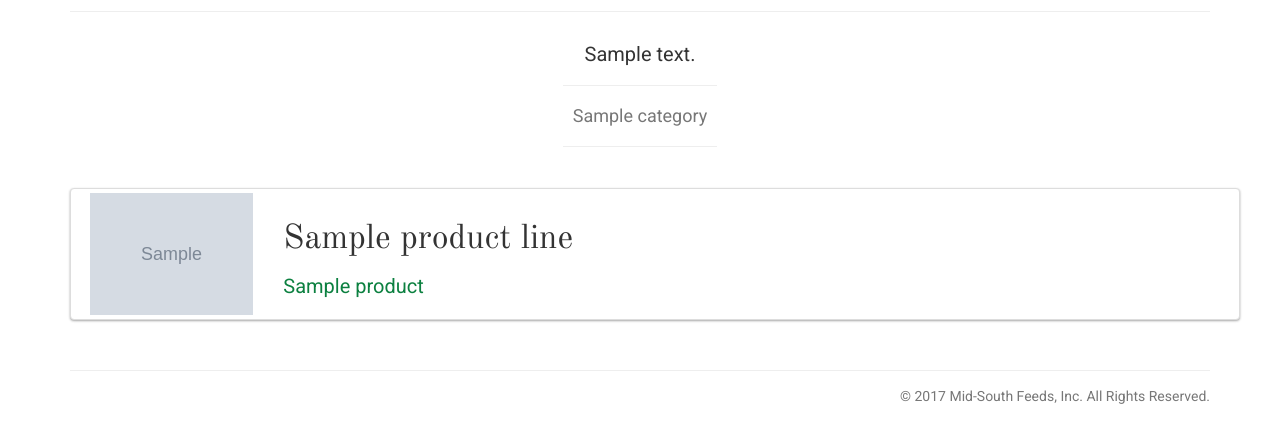
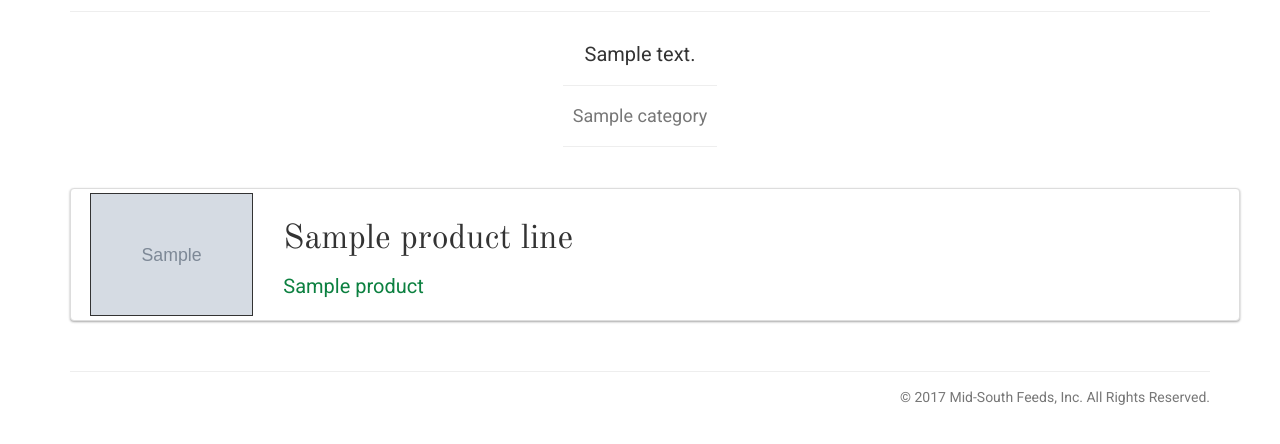
Before and after one commit to ZKFrontMan/mid-south-feeds, a Node project: template mid-southfeeds/templates/views/productLine.pug in a window 1280 px wide. Shown: the part 309-753 px from the top of the page. Run offline with Node 20 templates, Linux system fonts and the light colour scheme; the template is opened without the code that fills it: most values are stand-ins (such as "Sample title", 1, 10 or a date in 2020); grey boxes marked "Sample" are stand-in pictures; some libraries are stand-ins or nearby versions.

Commit message:
product line

```diff
--- a/mid-southfeeds/templates/views/productLine.pug
+++ b/mid-southfeeds/templates/views/productLine.pug
@@ -16,7 +16,7 @@ block content
             each productLine in productLines
                 .container
                     .row.msf-card
-                        .col-md-2.col-sm-2: img.img-responsive(src="/images/uploads/" + productLine.bagImage.filename, style="margin: auto;")
+                        .col-md-2.col-sm-2: img.img-responsive(src="/images/uploads/" + productLine.bagImage.filename, style="margin: auto; border: solid 1px;")
                         .col-md-10.col-sm-10
                             h3= productLine.name
                             if productLine.products
@@ -28,6 +28,6 @@ block content
         else
             each product in products
                 .row.msf-card
-                    .col-md-2.col-sm-2: img.img-responsive(src="/images/uploads" + product.bagImage.filename, style="margin: auto;")
+                    .col-md-2.col-sm-2: img.img-responsive(src="/images/uploads" + product.bagImage.filename, style="margin: auto; border: solid 1px;")
                     .col-md-10.col-sm-10
                         h3= product.name
```
